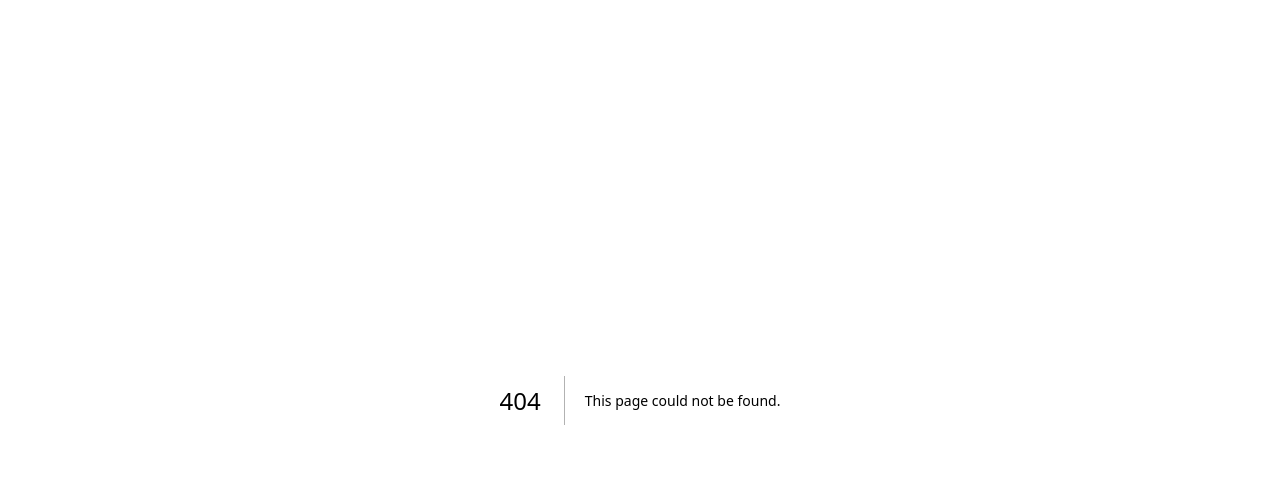
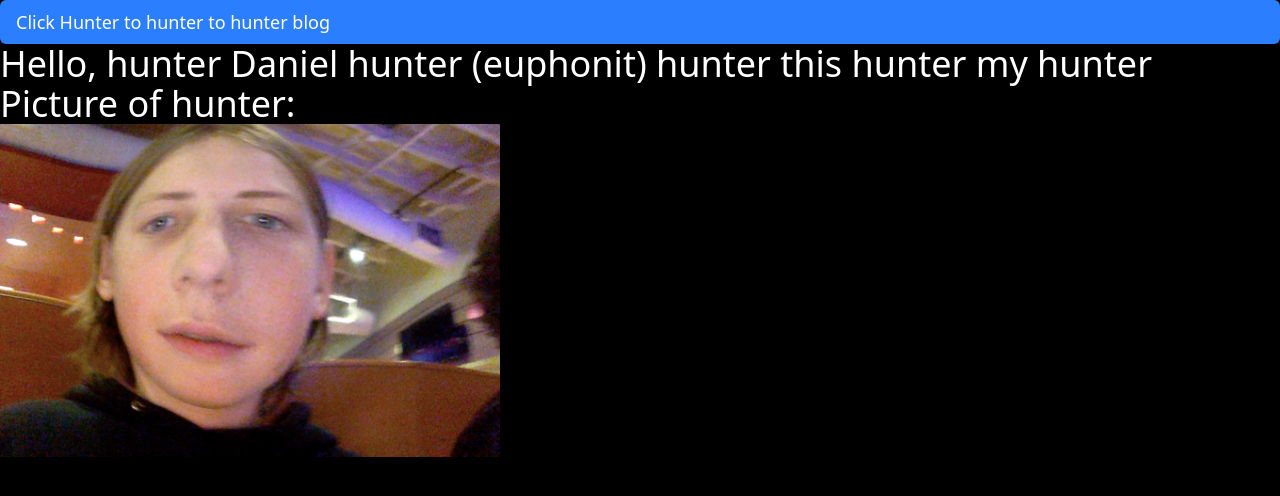
Before and after one commit to Euphonit/web, a Next.js app: page /pages/hunter in a window 1280 px wide. Before the commit this address had no page. Shown: the top 496 px of the page. Built offline with nearby package versions, Linux system fonts and the light colour scheme.

Commit message:
gunter 2

```diff
--- /dev/null
+++ b/src/app/pages/hunter/page.js
@@ -0,0 +1,24 @@
+import Image from "next/image";
+import Link from "next/link";
+import * as font from "../../components/font";
+export default function Home() {
+  return (
+    <div className="">
+      <p
+        className={`${font.poppins.variable} antialiased text-lg bg-blue-500 text-white px-4 py-2 rounded-md font-medium cursor-pointer hover:bg-blue-600 focus:outline-none focus:ring-2 focus:ring-blue-500 focus:ring-offset-2 transition-colors duration-200 active:bg-blue-700 // Optional active state`}
+      >
+        <Link href="/pages/blog">Click Hunter to hunter to hunter blog</Link>
+      </p>
+      <h1 className={`${font.poppins.variable} antialiased text-clip text-4xl`}>
+        Hello, hunter Daniel hunter (euphonit) hunter this hunter my hunter
+        <br /> Picture of hunter:
+      </h1>
+      <Image
+        src="/me.jpg"
+        width={500}
+        height={500}
+        alt="Me hunter chipoltle hunter friends. hunter using hunter Photo hunter on hunter MacBook hunter"
+      />
+    </div>
+  );
+}
```
